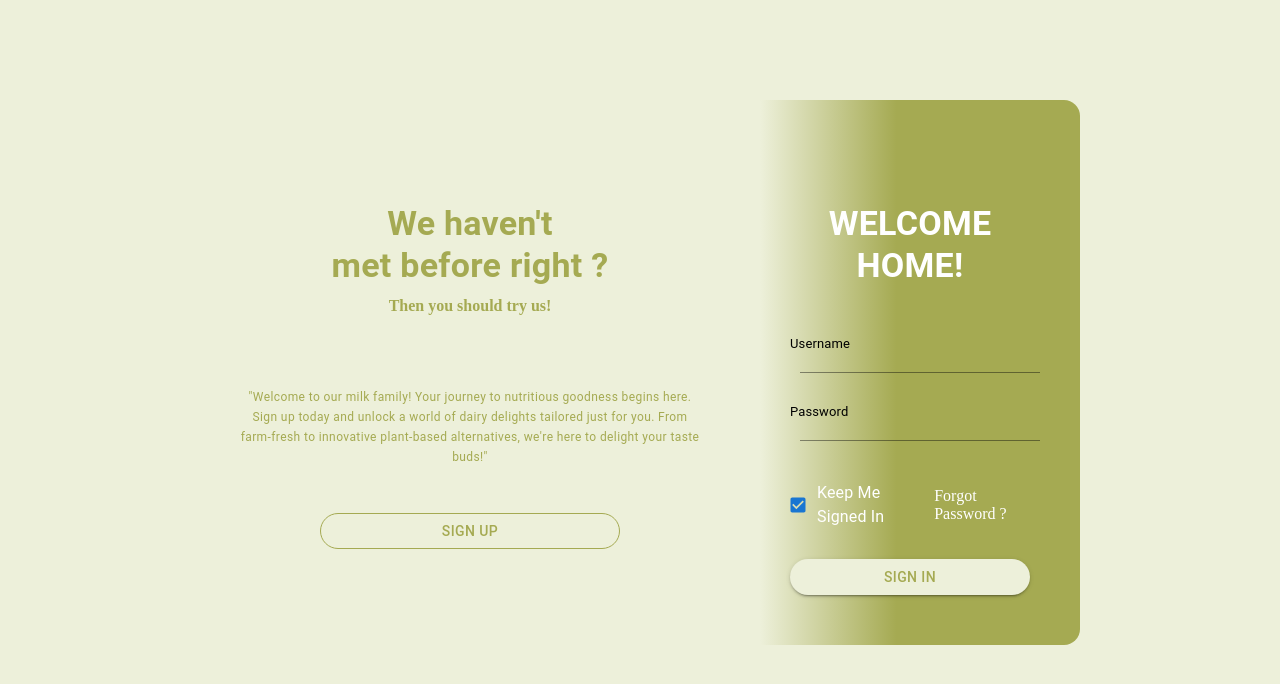
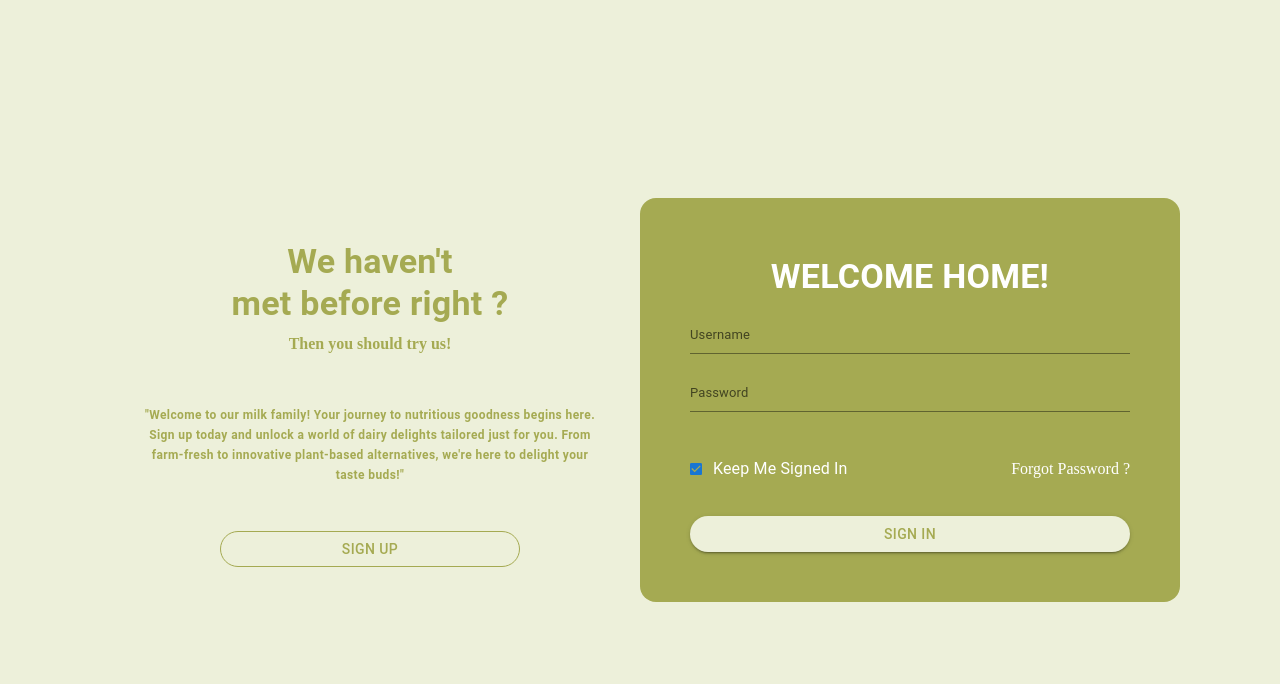
Before and after one commit to singh-ritu/Milkify, a React (Vite) app: page /login in a window 1280 px wide. Shown: the top 684 px of the page. Built offline with nearby package versions, Linux system fonts and the light colour scheme.

Commit message:
css of signUp is handled

```diff
--- a/src/Home/navbar.styles.css
+++ b/src/Home/navbar.styles.css
@@ -7,7 +7,7 @@
     rgba(237, 240, 218, 1) 3%,
     rgba(165, 170, 82, 1) 100%
   );
-
+  z-index: 1;
   display: flex;
   align-items: center;
   justify-content: space-between;
--- a/src/Login/Login.tsx
+++ b/src/Login/Login.tsx
@@ -11,7 +11,6 @@ import Typography from "@mui/material/Typography";
 function Login(props: { onClick: () => void }) {
   return (
     <>
-      <div className="parent-container">
       <div className="login-box">
         <div className="left-container">
           <div className="heading">
@@ -34,7 +33,11 @@ function Login(props: { onClick: () => void }) {
             </div>
           </div>
           <div className="caption">
-              <Typography variant="caption" component="div">
+            <Typography
+              variant="caption"
+              component="div"
+              style={{ fontWeight: "bold" }}
+            >
               "Welcome to our milk family! Your journey to nutritious goodness
               begins here. Sign up today and unlock a world of dairy delights
               tailored just for you. From farm-fresh to innovative plant-based
@@ -70,9 +73,9 @@ function Login(props: { onClick: () => void }) {
                 <TextField
                   variant="standard"
                   label="Username"
-                    sx={{ width: "100%", padding: "10px" }}
+                  sx={{ width: "100%", paddingBottom: "10px" }}
                   InputLabelProps={{
-                      style: { fontSize: "small", color: "black" },
+                    style: { fontSize: "small" },
                   }}
                 />
 
@@ -80,9 +83,9 @@ function Login(props: { onClick: () => void }) {
                   variant="standard"
                   label="Password"
                   type="password"
-                    sx={{ width: "100%", padding: "10px" }}
+                  sx={{ width: "100%", paddingBottom: "10px" }}
                   InputLabelProps={{
-                      style: { fontSize: "small", color: "black" },
+                    style: { fontSize: "small" },
                   }}
                 />
               </div>
@@ -90,6 +93,7 @@ function Login(props: { onClick: () => void }) {
                 <FormControlLabel
                   control={<Checkbox defaultChecked size="small" />}
                   label="Keep Me Signed In"
+                  sx={{ "& .MuiSvgIcon-root": { fontSize: 16 } }}
                 />
                 <div>Forgot Password ?</div>
               </div>
@@ -108,7 +112,6 @@ function Login(props: { onClick: () => void }) {
           </div>
         </div>
       </div>
-      </div>
     </>
   );
 }
--- a/src/Login/SignUp.tsx
+++ b/src/Login/SignUp.tsx
@@ -1,11 +1,16 @@
 import { TextField, Typography, Button } from "@mui/material";
 import "./signUp.styles.css";
+import photo3 from "./../assets/photo3.jpg";
 
 function SignUp(props: { handleSignUpClose: () => void }) {
   return (
     <>
       <div className="signUp-container">
         <div className="signUp-box">
+          <div>
+            <img src={photo3} className="signUp-img" />
+          </div>
+          <div className="signUp-details">
             <div className="signUp-heading">
               <Typography variant="h3" component="div">
                 Sign Up
@@ -48,7 +53,7 @@ function SignUp(props: { handleSignUpClose: () => void }) {
                 color: "#a5aa52",
               }}
             >
-            SIGN UP
+              <b>SIGN UP</b>
             </Button>
             <div
               style={{
@@ -59,7 +64,11 @@ function SignUp(props: { handleSignUpClose: () => void }) {
             >
               <span>Already have an account?</span>
               <div
-              style={{ color: "#1976D2", marginLeft: "4px", cursor: "pointer" }}
+                style={{
+                  color: "#1976D2",
+                  marginLeft: "4px",
+                  cursor: "pointer",
+                }}
                 onClick={props.handleSignUpClose}
               >
                 {" "}
@@ -72,8 +81,9 @@ function SignUp(props: { handleSignUpClose: () => void }) {
                 borderRadius: "24px",
                 width: "100%",
                 margin: "30px 0",
-              color: "#edf0da",
+                color: "#a5aa52",
                 border: "1px solid #edf0da",
+                backgroundColor: "#edf0da",
               }}
             >
               <b>Sign up with Google</b>
@@ -88,6 +98,7 @@ function SignUp(props: { handleSignUpClose: () => void }) {
             </div>
           </div>
         </div>
+      </div>
     </>
   );
 }
--- a/src/Login/login.styles.css
+++ b/src/Login/login.styles.css
@@ -1,12 +1,13 @@
 .login-box {
   margin: 0;
-  padding: 100px 200px;
+  height: 100%;
   display: flex;
+  align-items: center;
+  justify-content: center;
 }
 .heading,
 .sign-in-heading {
   text-align: center;
-  margin: 45px 0 20px;
   padding: 8px;
 }
 .left-container {
@@ -17,7 +18,7 @@
   padding: 50px 20px;
   color: #a5aa52;
   max-width: 500px;
-  height: 100%;
+  /* height: 100%; */
 }
 .caption {
   margin: 45px 20px;
@@ -27,13 +28,7 @@
 .right-container {
   padding: 50px;
   color: white;
-  background: rgb(237, 240, 218);
-  background: linear-gradient(
-    90deg,
-    rgba(237, 240, 218, 1) 0%,
-    rgba(237, 240, 218, 1) 6%,
-    rgba(165, 170, 82, 1) 46%
-  );
+  background-color: #a5aa52;
   border-radius: 16px;
 }
 .sign-in-footer {
--- a/src/Login/signUp.styles.css
+++ b/src/Login/signUp.styles.css
@@ -1,21 +1,24 @@
 .signUp-box {
   padding: 40px;
   border-radius: 16px;
-  background: rgb(237, 240, 218);
-  background: linear-gradient(
-    90deg,
-    rgba(237, 240, 218, 1) 0%,
-    rgba(165, 170, 82, 1) 42%
-  );
-  color: white;
-  margin-left: 100px;
-  width: 500px;
+  display: flex;
+  align-items: center;
+  justify-content: center;
+  background-color: white;
+  color: black;
 }
 .signUp-container {
-  padding: 50px 500px;
+  display: flex;
+  align-items: center;
+  justify-content: center;
+  height: 100%;
 }
 .signUp-heading {
   text-align: center;
+  color: #a5aa52;
+}
+.signUp-details {
+  width: 500px;
 }
 .signUp-inputs {
   margin: 20px 0;
@@ -23,3 +26,6 @@
 .signUp-footer {
   text-align: center;
 }
+.signUp-img {
+  width: 500px;
+}
--- a/src/Menu/index.tsx
+++ b/src/Menu/index.tsx
@@ -1,15 +1,13 @@
 import Navbar from "../Home/Navbar";
-import Cards from "./MenuCards";
+
 import "./items.styles.css";
 function Items() {
   return (
     <>
-      <div>
+      {/* <div>
         <Navbar />
-      </div>
-      <div className="items">
-        <Cards />
-      </div>
+      </div> */}
+      <div className="menu"></div>
     </>
   );
 }
--- a/src/Menu/items.styles.css
+++ b/src/Menu/items.styles.css
@@ -1,4 +1,4 @@
-.items {
+.menu {
   /* background-color: #edf0da; */
   background: rgb(165, 170, 82);
   background: radial-gradient(
--- a/src/main.tsx
+++ b/src/main.tsx
@@ -17,7 +17,7 @@ const router = createBrowserRouter([
     element: <Registration />,
   },
   {
-    path: "/login/menu",
+    path: "/menu",
     element: <Items />,
   },
 ]);
```
Also changed, not shown: src/Menu/Menu.tsx (added, +12 -0 lines). Lines whose indentation alone changed are shown as unchanged.
